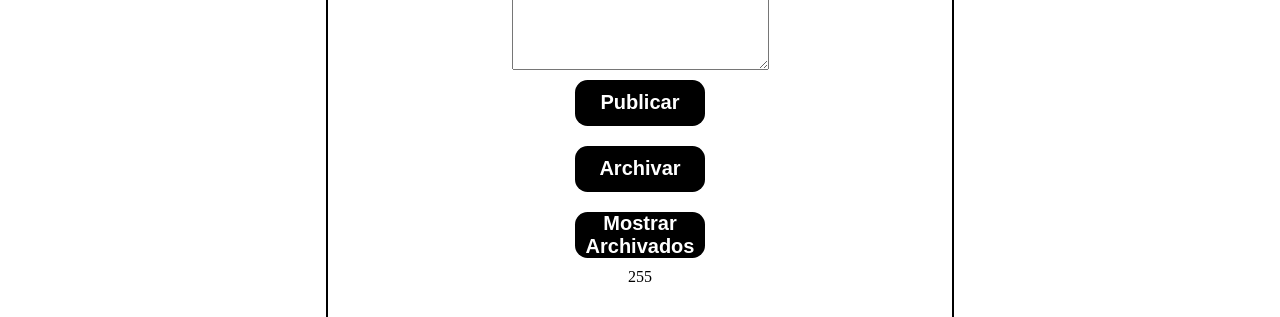
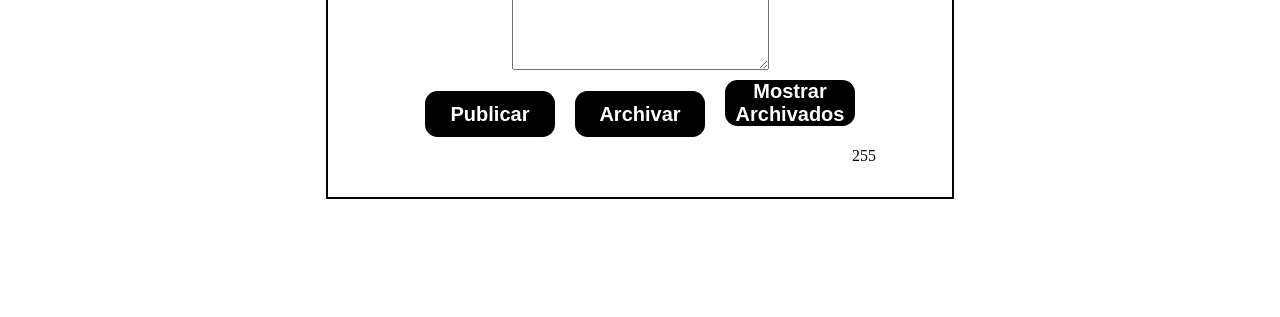
Before and after one commit to caro109/React_Curriculum, a React (Create React App) app: page /hooks in a window 1280 px wide. Shown: the part 568-885 px from the top of the page. After the commit the page ends 800 px from the top, so only its background shows below. Built offline with nearby package versions, Linux system fonts and the light colour scheme.

Commit message:
cambios en el estilo

```diff
--- a/src/App.css
+++ b/src/App.css
@@ -249,6 +249,10 @@ hr{
   margin-bottom: 0.5rem;
 }
 
+.buttonContainer{
+  display: inline-block;
+}
+
 .buttonTweet {
   width: 6.5em;
   height: 2.3em;
@@ -287,3 +291,7 @@ hr{
   -webkit-transition: all 0.5s;
   transition: all 0.5s;
  }
+
+.numberTweet{
+  margin-left: 80%;
+}
--- a/src/components/ui/Hooks.jsx
+++ b/src/components/ui/Hooks.jsx
@@ -11,10 +11,12 @@ export const Hooks = () =>{
       <h2>Post your tweet</h2>
       <hr/>
       <textarea name="" id="" cols="30" rows="10" placeholder="write a tweet(max 255 charactes)"></textarea>
+      <div className="buttonContainer">
       <button className="buttonTweet">Publicar</button>
       <button className="buttonTweet">Archivar</button>
       <button className="buttonTweet">Mostrar Archivados</button>
-      <p>255</p>
+      </div>
+      <p className="numberTweet">255</p>
       </div>
     </div>
   );
```
